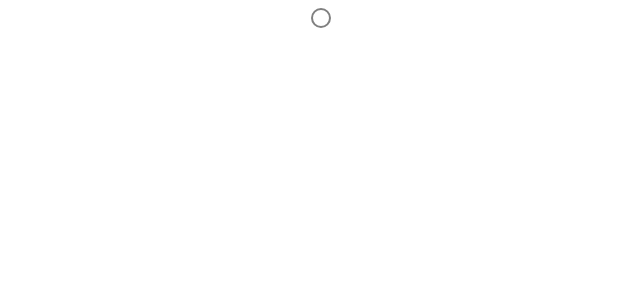
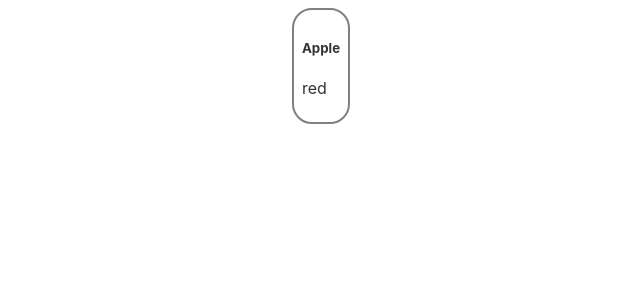
Before and after one commit to abtin/svelte-tutorial, a Svelte app: page / in a window 1280 px wide. Shown: the top 300 px of the page, without its empty margins (319-959 px from the left). Built offline with nearby package versions, Linux system fonts and the light colour scheme.

Commit message:
show some data on screen

```diff
--- a/src/App.svelte
+++ b/src/App.svelte
@@ -7,7 +7,10 @@
 </script>
 
 <main>
-	<div class="card"></div>
+	<div class="card">
+		<h5>{fruits[0].name}</h5>
+		<p>{fruits[0].color}</p>
+	</div>
 </main>
 
 <style>
```
